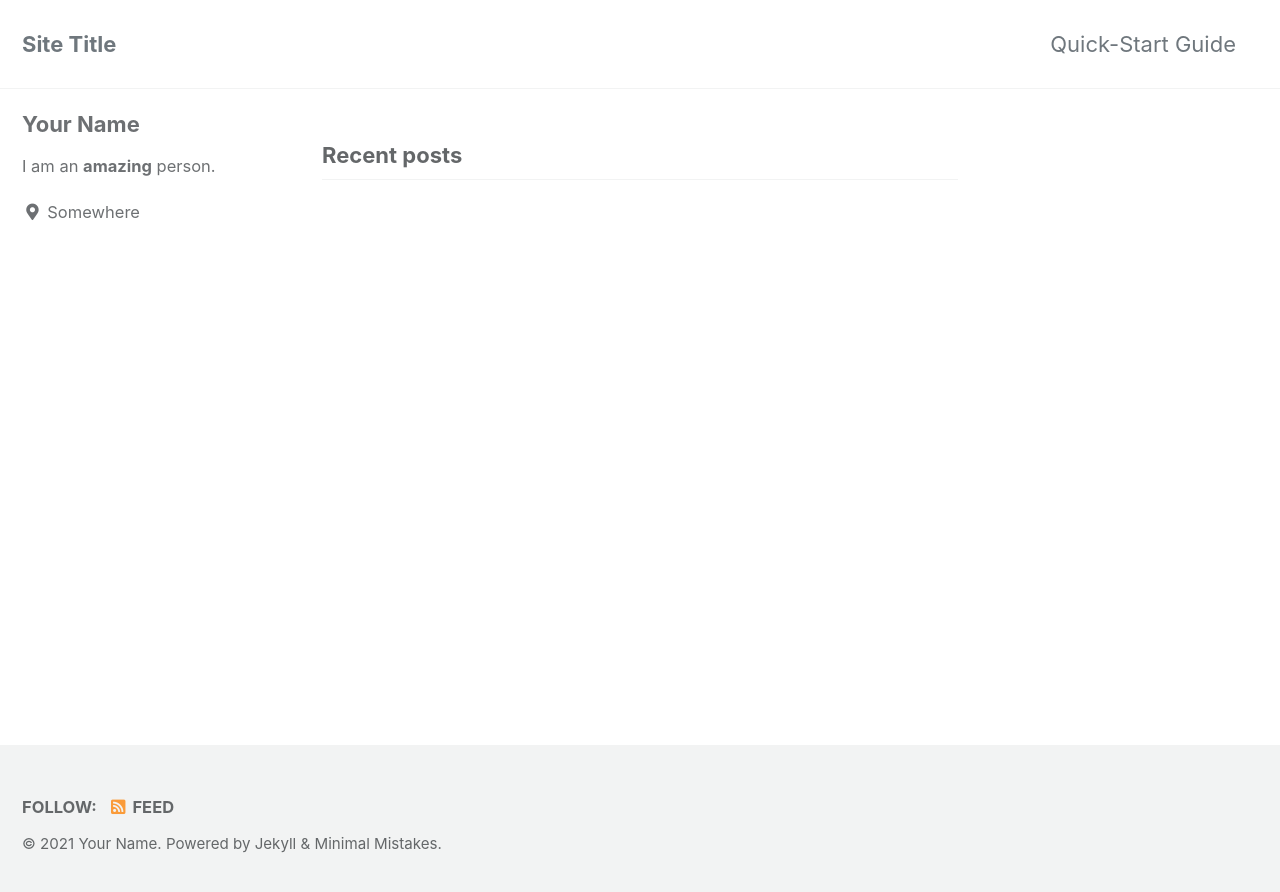
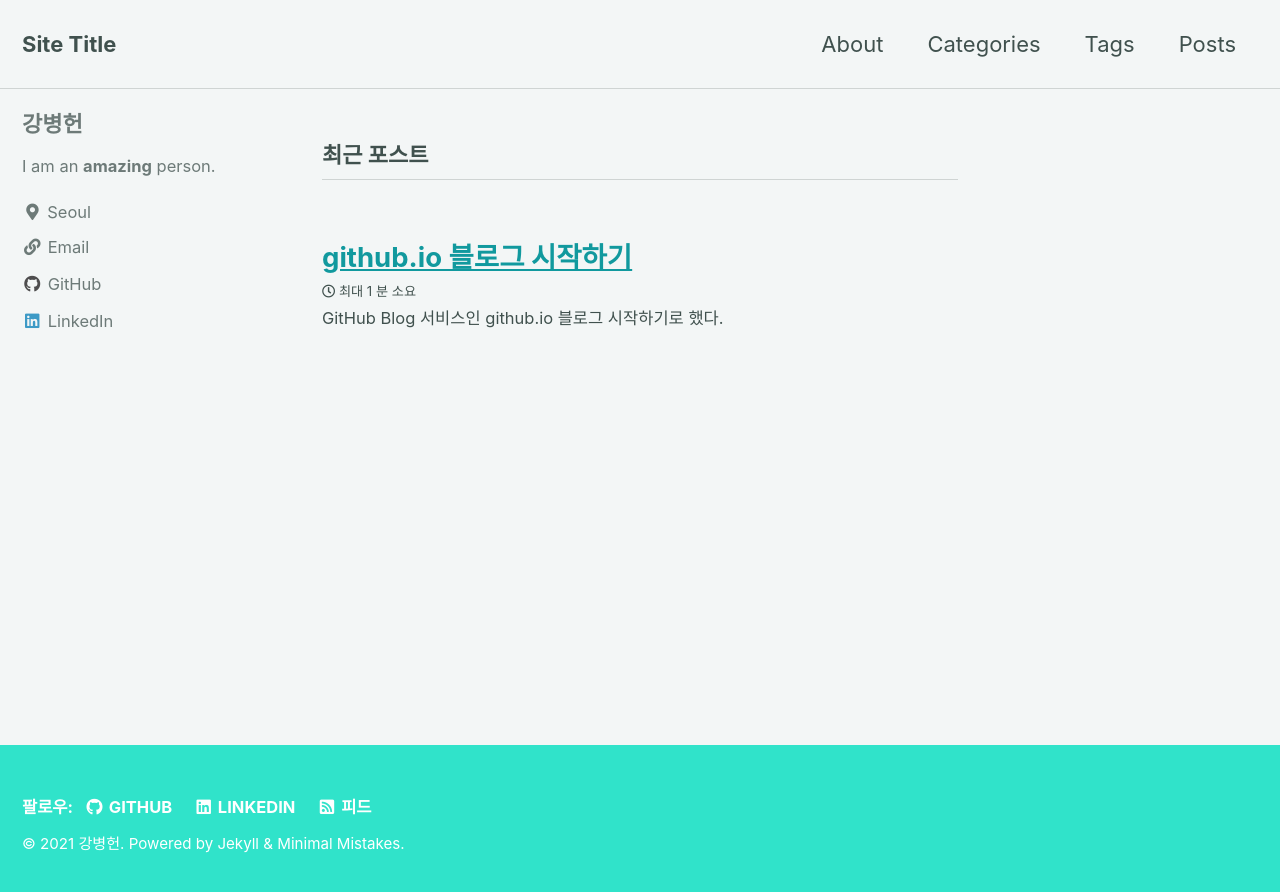
Before and after one commit to izbean/izbean.github.io, a Jekyll site: the page built from index.html, in a window 1280 px wide. Shown: the top 892 px of the page. Built offline with Jekyll 4.4.1, drawn with Linux system fonts in a browser that asks for light colours; cached includes are drawn as plain includes; the list of posts is cut into pages by our own code.

Commit message:
config 수정

```diff
--- a/_config.yml
+++ b/_config.yml
@@ -12,15 +12,15 @@
 
 # theme                  : "minimal-mistakes-jekyll"
 # remote_theme           : "mmistakes/minimal-mistakes"
-minimal_mistakes_skin    : "default" # "air", "aqua", "contrast", "dark", "dirt", "neon", "mint", "plum", "sunrise"
+minimal_mistakes_skin    : "mint" #"default" # "air", "aqua", "contrast", "dark", "dirt", "neon", "mint", "plum", "sunrise"
 
 # Site Settings
-locale                   : "en-US"
+locale                   : "ko-KR"
 title                    : "Site Title"
 title_separator          : "-"
 subtitle                 : # site tagline that appears below site title in masthead
-name                     : "Your Name"
-description              : "An amazing website."
+name                     : "강병헌"
+description              : "."
 url                      : # the base hostname & protocol for your site e.g. "https://mmistakes.github.io"
 baseurl                  : # the subpath of your site, e.g. "/blog"
 repository               : # GitHub username/repo-name e.g. "mmistakes/minimal-mistakes"
@@ -29,10 +29,11 @@ logo                     : # path of logo image to display in the masthead, e.g.
 masthead_title           : # overrides the website title displayed in the masthead, use " " for no title
 # breadcrumbs            : false # true, false (default)
 words_per_minute         : 200
+
 comments:
-  provider               : # false (default), "disqus", "discourse", "facebook", "staticman", "staticman_v2", "utterances", "giscus", "custom"
+  provider               : "disqus" # false (default), "disqus", "discourse", "facebook", "staticman", "staticman_v2", "utterances", "giscus", "custom"
   disqus:
-    shortname            : # https://help.disqus.com/customer/portal/articles/466208-what-s-a-shortname-
+    shortname            : "izbean" # https://help.disqus.com/customer/portal/articles/466208-what-s-a-shortname-
   discourse:
     server               : # https://meta.discourse.org/t/embedding-discourse-comments-via-javascript/31963 , e.g.: meta.discourse.org
   facebook:
@@ -101,29 +102,32 @@ analytics:
 
 # Site Author
 author:
-  name             : "Your Name"
+  name             : "강병헌"
   avatar           : # path of avatar image, e.g. "/assets/images/bio-photo.jpg"
   bio              : "I am an **amazing** person."
-  location         : "Somewhere"
+  location         : "Seoul"
   email            :
   links:
     - label: "Email"
       icon: "fas fa-fw fa-envelope-square"
-      # url: "mailto:your.name@email.com"
-    - label: "Website"
+      url: "mailto:gjslgood2@gmail.com"
+    #- label: "Website"
       icon: "fas fa-fw fa-link"
       # url: "https://your-website.com"
-    - label: "Twitter"
-      icon: "fab fa-fw fa-twitter-square"
+    #- #label: "Twitter"
+      #icon: "fab fa-fw fa-twitter-square"
       # url: "https://twitter.com/"
-    - label: "Facebook"
-      icon: "fab fa-fw fa-facebook-square"
+    #- #label: "Facebook"
+      #icon: "fab fa-fw fa-facebook-square"
       # url: "https://facebook.com/"
     - label: "GitHub"
       icon: "fab fa-fw fa-github"
-      # url: "https://github.com/"
-    - label: "Instagram"
-      icon: "fab fa-fw fa-instagram"
+      url: "https://github.com/izbean"
+    - label: "LinkedIn"
+      icon: "fab fa-fw fa-linkedin"
+      url: "https://github.com/izbean"
+    #- label: "Instagram"
+    #  icon: "fab fa-fw fa-instagram"
       # url: "https://instagram.com/"
 
 # Site Footer
@@ -137,7 +141,7 @@ footer:
       # url:
     - label: "GitHub"
       icon: "fab fa-fw fa-github"
-      # url:
+      url: "https://github.com/izbean"
     - label: "GitLab"
       icon: "fab fa-fw fa-gitlab"
       # url:
@@ -147,6 +151,9 @@ footer:
     - label: "Instagram"
       icon: "fab fa-fw fa-instagram"
       # url:
+    - label: "LinkedIn"
+      icon: "fab fa-fw fa-linkedin"
+      url: "https://github.com/izbean"
 
 
 # Reading Files
@@ -284,6 +291,6 @@ defaults:
       layout: single
       author_profile: true
       read_time: true
-      comments: # true
-      share: true
+      comments: true
+      share: false
       related: true
--- a/_data/navigation.yml
+++ b/_data/navigation.yml
@@ -1,11 +1,14 @@
 # main links
 main:
-  - title: "Quick-Start Guide"
-    url: https://mmistakes.github.io/minimal-mistakes/docs/quick-start-guide/
-  # - title: "About"
-  #   url: https://mmistakes.github.io/minimal-mistakes/about/
-  # - title: "Sample Posts"
-  #   url: /year-archive/
+  - title: "About"
+    url: /about/
+  - title: "Categories"
+    url: /categories/
+  - title: "Tags"
+    url: /tags/
+  - title: "Posts"
+    url: /posts/
+
   # - title: "Sample Collections"
   #   url: /collection-archive/
   # - title: "Sitemap"
--- /dev/null
+++ b/_posts/2021/2021-08-12-introduce.md
@@ -0,0 +1,10 @@
+---
+title:  "github.io 블로그 시작하기"
+excerpt: "GitHub Blog 서비스인 github.io 블로그 시작하기로 했다."
+
+categories:
+  - Blog
+tags:
+  - Blog
+last_modified_at: 2021-08-12T13:32:00
+---
```
Also changed, not shown: _pages/404.md (added, +15 -0 lines), _pages/about.md (added, +8 -0 lines), _pages/category-archive.md (added, +6 -0 lines), _pages/tag-archive.md (added, +6 -0 lines), _pages/year-archive.md (added, +6 -0 lines).
